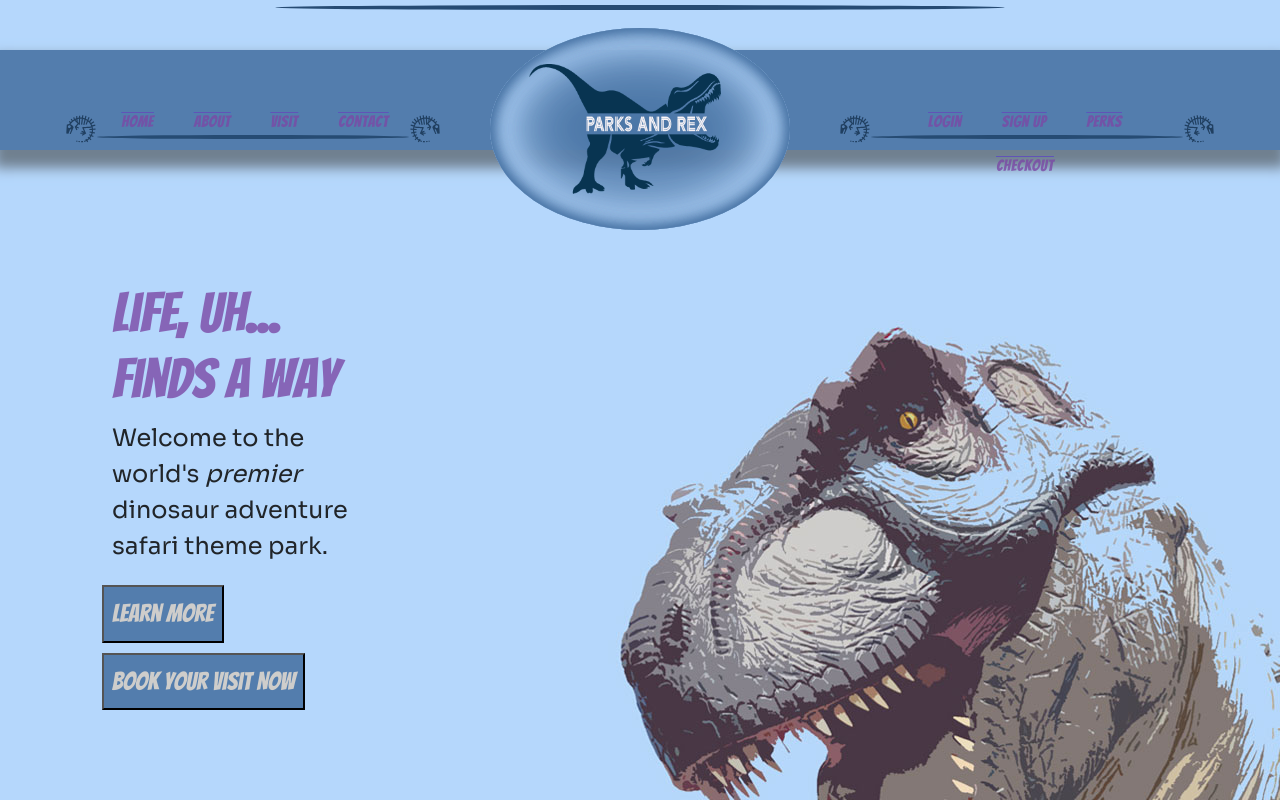
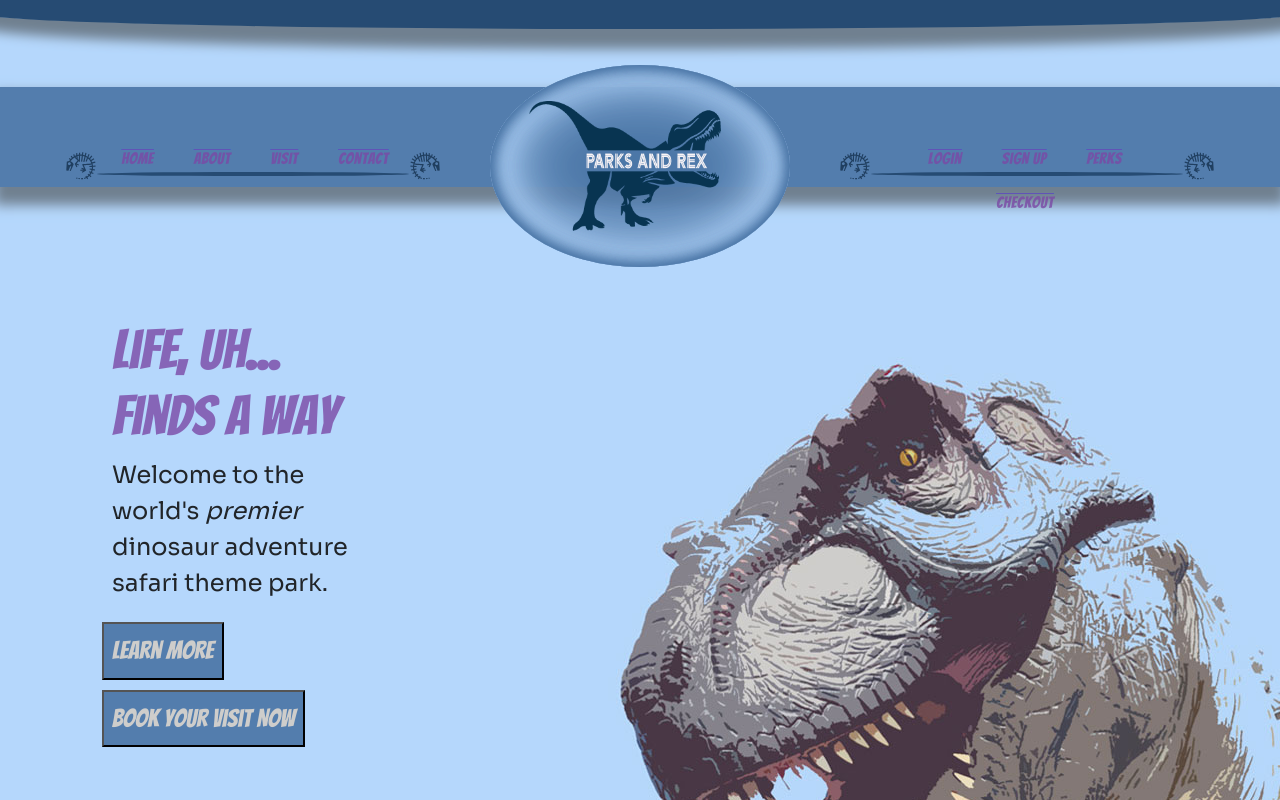
Before and after one commit to brandynh/ParksAndRex, a React (Create React App) app in the folder client/: page / in a window 1280 px wide. Shown: the top 800 px of the page. Built offline with nearby package versions, Linux system fonts and the light colour scheme.

Commit message:
added top accent bar to page

```diff
--- a/client/src/header.css
+++ b/client/src/header.css
@@ -1,10 +1,11 @@
 #top-line {
-   margin-top: 10px;
-   margin-bottom: -30px;
-   width: 57vw;
+   margin-top: 4px;
+   width: 110vw;
 }
 #top-line:after {
-   height: 5px;
+   height: 30px;
+   border-radius: 0 0 100% 100%;
+   box-shadow: 0px 12px 12px 8px slategrey
 }
 
 #glowBox {
--- a/client/src/index.css
+++ b/client/src/index.css
@@ -26,14 +26,17 @@ html,
 body,
 #root {
   height: 100vh;
+  margin: 0;
 }
 
 main,
 body {
   background-color: var(--light-blue);
+  margin: 0;
 }
 .background {
   min-height: 70vh;
+  margin: 0;
 }
 
 code {
```
